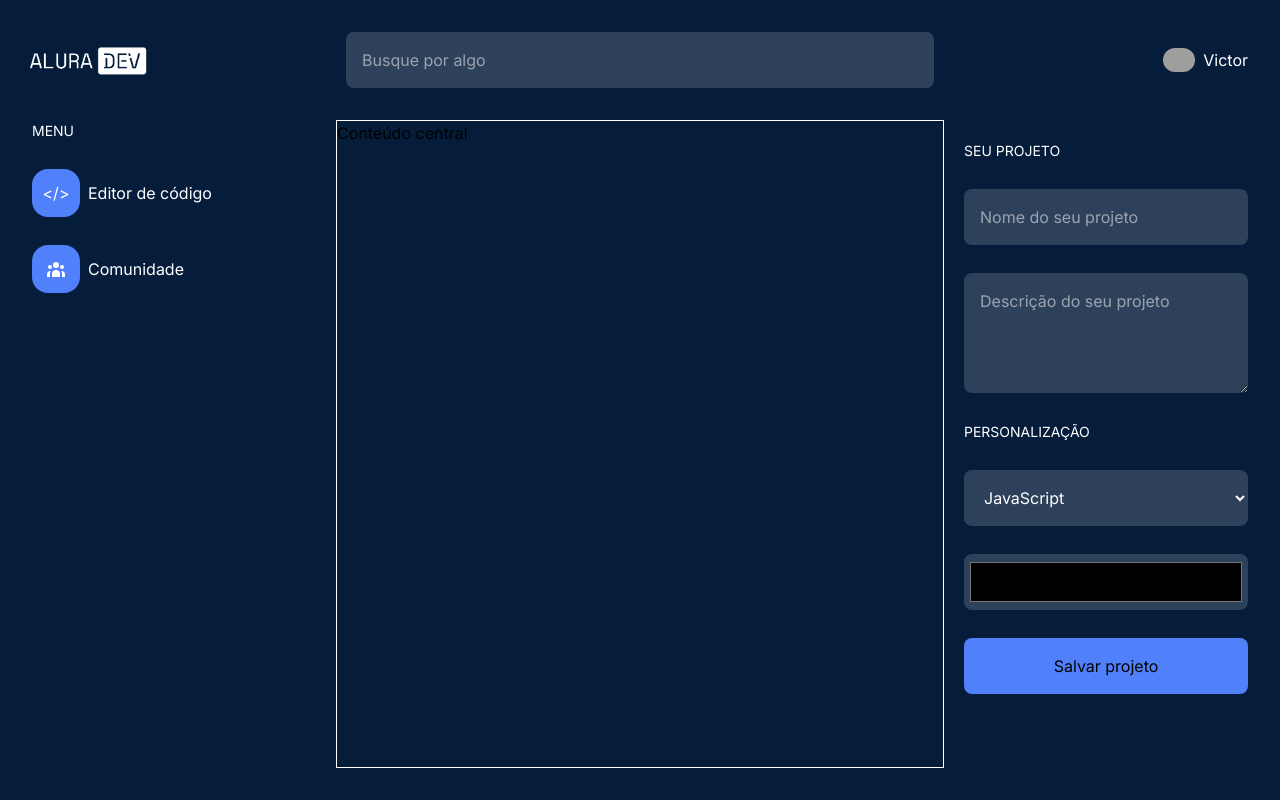
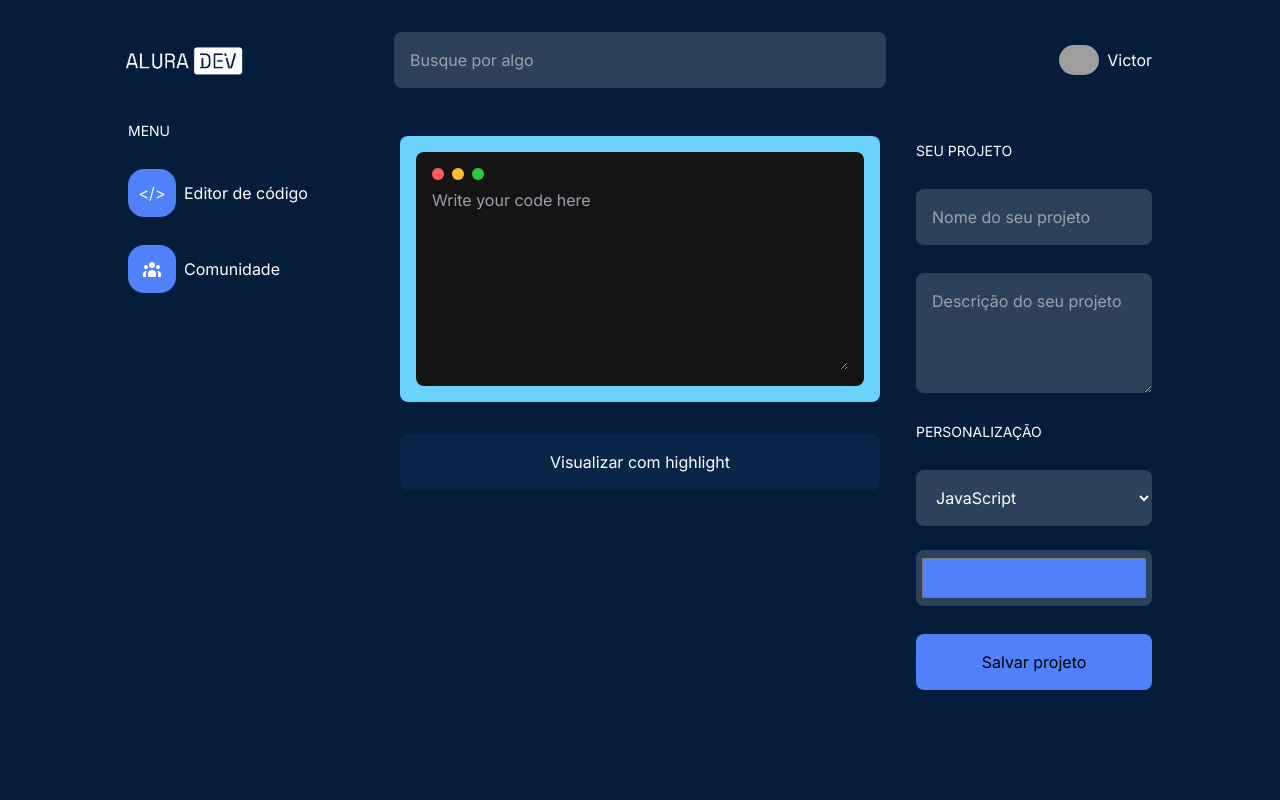
Before and after one commit to victorcabral182/challenge_alura_dev, a Next.js app: page / in a window 1280 px wide. Built offline with nearby package versions, Linux system fonts and the light colour scheme; grey boxes are pictures that could not be loaded.

Commit message:
Feat: Criação do editor e ajustes css

```diff
--- a/next.config.js
+++ b/next.config.js
@@ -1,4 +1,4 @@
 /** @type {import('next').NextConfig} */
-const nextConfig = {}
+const nextConfig = {};
 
-module.exports = nextConfig
+module.exports = nextConfig;
--- a/src/app/layout.tsx
+++ b/src/app/layout.tsx
@@ -17,7 +17,9 @@ export default function RootLayout({
 }) {
   return (
     <html lang="pt-br">
-      <body className={`p-4 md:p-8 bg-[#051D3B] ${inter.className}`}>
+      <body
+        className={`p-4 md:p-8 xl:px-[10%] bg-[#051D3B] ${inter.className}`}
+      >
         <Header />
         {children}
       </body>
--- a/src/app/page.tsx
+++ b/src/app/page.tsx
@@ -3,12 +3,30 @@ import { Menu } from "@/components/Menu";
 
 export default function Home() {
   return (
-    <main className="grid grid-cols-4 lg:mt-8 h-[calc(100vh-152px)]">
+    <main className="grid grid-cols-4 lg:mt-8 h-[calc(100vh-152px)] mt-4 overflow-y-auto">
       <aside className="col-span-1 hidden lg:flex">
         <Menu />
       </aside>
-      <div className="col-span-2 border border-white">Conteúdo central</div>
-      <aside className="col-span-1">
+      <section className="col-span-4 lg:col-span-2 p-4">
+        <div className="bg-[#6BD1FF] rounded-lg p-4">
+          <div className="flex flex-col bg-[#141414] rounded-lg p-4">
+            <div className="flex gap-2">
+              <div className="w-3 h-3 bg-[#FF5F56] rounded-full" />
+              <div className="w-3 h-3 bg-[#FFBD2E] rounded-full" />
+              <div className="w-3 h-3 bg-[#27C93F] rounded-full" />
+            </div>
+            <textarea
+              placeholder="Write your code here"
+              className="py-2 bg-transparent min-h-[190px] text-white focus-within:outline-none"
+              spellCheck={false}
+            />
+          </div>
+        </div>
+        <button className="bg-[#5081FB14] h-14 rounded-lg text-white w-full mt-8">
+          Visualizar com highlight
+        </button>
+      </section>
+      <aside className="col-span-4 lg:col-span-1 lg:flex">
         <InsertForm />
       </aside>
     </main>
--- a/src/components/Header/index.tsx
+++ b/src/components/Header/index.tsx
@@ -29,7 +29,7 @@ export const Header = () => {
         />
         <div className="hidden lg:flex justify-end items-center gap-2 w-fit lg:w-full lg:col-span-1">
           <img
-            className="w-8 rounded-full"
+            className="w-10 rounded-full"
             src="https://github.com/victorcabral182.png"
             alt="Foto do github"
           />
--- a/src/components/InsertForm/index.tsx
+++ b/src/components/InsertForm/index.tsx
@@ -6,33 +6,34 @@ export const InsertForm = () => {
     },
     {
       label: "TypeScript",
-      value: "javascript",
+      value: "typescript",
     },
     {
       label: "Java",
-      value: "javascript",
+      value: "java",
     },
     {
       label: "C#",
-      value: "javascript",
+      value: "csharp",
     },
   ];
   return (
     <>
-      <section className="flex flex-col gap-7 p-5 pr-0">
+      <section className="flex flex-col gap-7 p-5 lg:pr-0">
         <p className="text-white text-[14px] uppercase">Seu projeto</p>
         <input
           type="text"
-          className="hidden md:flex w-full h-14 p-4 rounded-lg bg-[#ffffff] bg-opacity-[16%] text-white focus-within:outline-none lg:col-span-2"
+          className=" w-full h-14 p-4 rounded-lg bg-[#ffffff] bg-opacity-[16%] text-white focus-within:outline-none lg:col-span-2"
           placeholder="Nome do seu projeto"
         />
         <textarea
-          className="hidden md:flex w-full h-[120px] p-4 rounded-lg bg-[#ffffff] bg-opacity-[16%] text-white focus-within:outline-none lg:col-span-2"
+          className=" w-full h-[120px] p-4 rounded-lg bg-[#ffffff] bg-opacity-[16%] text-white focus-within:outline-none lg:col-span-2"
           placeholder="Descrição do seu projeto"
         />
         <p className="text-white text-[14px] uppercase">Personalização</p>
+        <div className="flex flex-col md:flex-row lg:flex-col gap-6">
           <select
-          className="hidden md:flex w-full h-14 p-4 rounded-lg bg-[#ffffff] bg-opacity-[16%] text-white focus-within:outline-none lg:col-span-2"
+            className=" w-full h-14 p-4 rounded-lg bg-[#ffffff] bg-opacity-[16%] text-white focus-within:outline-none lg:col-span-2"
             placeholder="Nome do seu projeto"
           >
             {languages.map((item) => (
@@ -42,10 +43,12 @@ export const InsertForm = () => {
             ))}
           </select>
           <input
+            defaultValue="#5081FB"
             type="color"
-          className="hidden md:flex w-full h-14 p-1 rounded-lg bg-[#ffffff] bg-opacity-[16%] text-white focus-within:outline-none lg:col-span-2"
+            className=" w-full h-14 p-1 rounded-lg bg-[#ffffff] bg-opacity-[16%] text-white focus-within:outline-none lg:col-span-2"
             placeholder="Descrição do seu projeto"
           />
+        </div>
         <button className="bg-[#5081FB] h-14 rounded-lg w-full" type="button">
           Salvar projeto
         </button>
```
Lines whose indentation alone changed are shown as unchanged.
